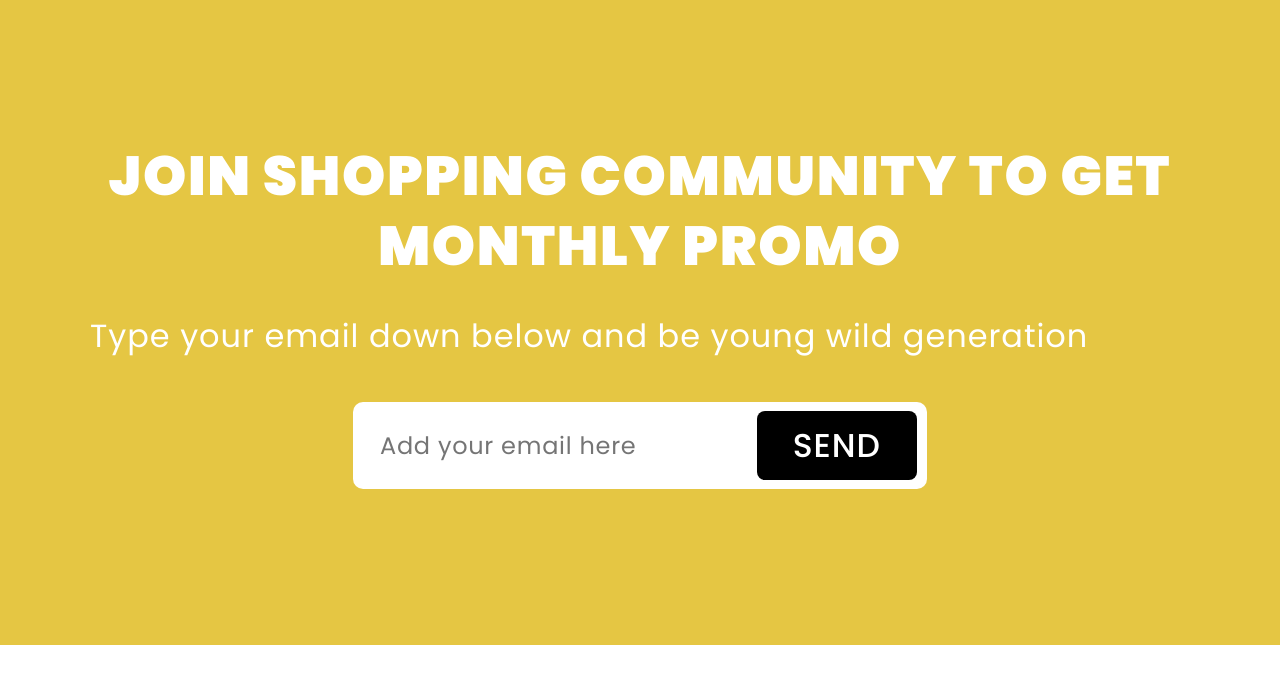
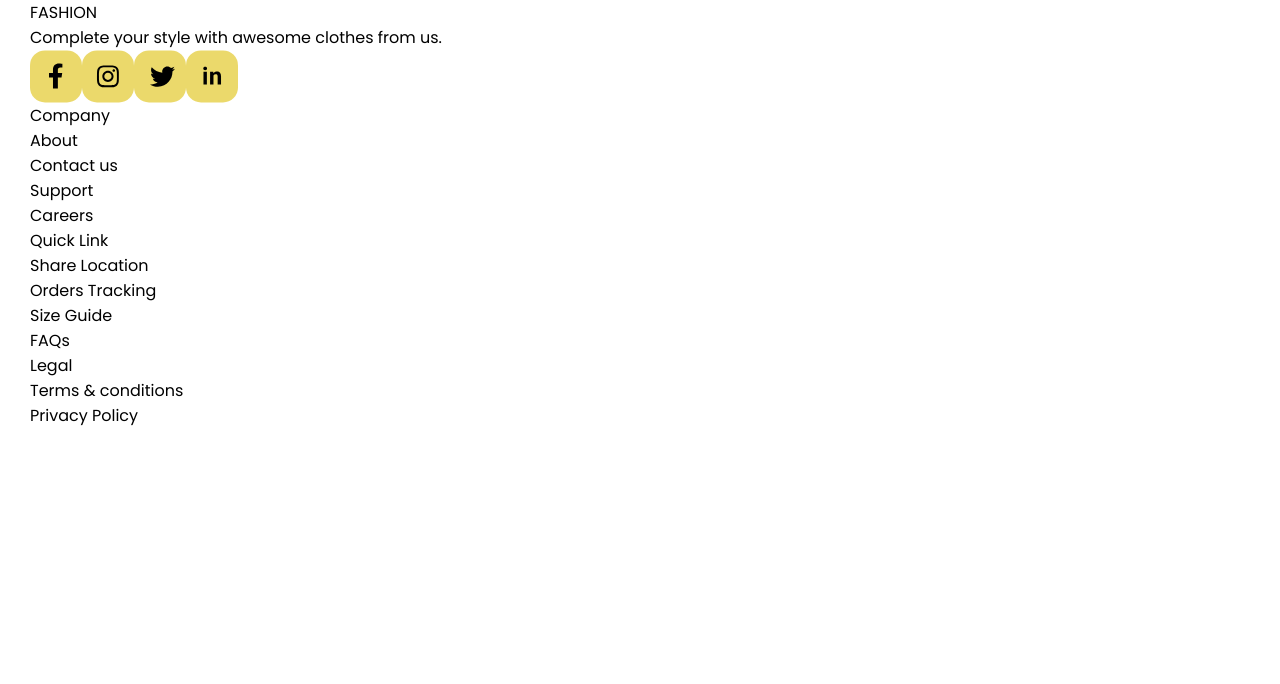
Before and after one commit to MikhailChekov/fashion-react, a React (Create React App) app: page / in a window 1280 px wide. Shown: the top 684 px of the page. Built offline with nearby package versions, Linux system fonts and the light colour scheme.

Commit message:
feat: start footer section (add skelet jsx and styles)

```diff
--- a/src/App.js
+++ b/src/App.js
@@ -6,6 +6,7 @@ import Sale from "./components/Sale/Sale";
 import Favourite from "./components/Favourite/Favourite";
 import MobileApp from "./components/MobileApp/MobileApp";
 import Join from "./components/Join/Join";
+import Footer from "./components/Footer/Footer";
 
 function App() {
 
@@ -17,8 +18,9 @@ function App() {
       <Arrivals />
       <Sale />
       <Favourite />
-      <MobileApp />*/}
-      <Join />
+      <MobileApp />
+      <Join />*/}
+      <Footer />
 		</div>
   );
 }
--- /dev/null
+++ b/src/components/Footer/Footer.css
@@ -0,0 +1,16 @@
+.footer {
+}
+.container {
+}
+.footer__text {
+}
+.footer__title {
+}
+.footer__desc {
+}
+.footer__socials {
+}
+.footer__menu {
+}
+.footer__menu-col {
+}
--- /dev/null
+++ b/src/components/Footer/Footer.jsx
@@ -0,0 +1,80 @@
+import React from "react";
+import "./Footer.css";
+import facebook from "../../img/socials/fb.svg";
+import instagram from "../../img/socials/inst.svg";
+import twitter from "../../img/socials/tw.svg";
+import linkedIn from "../../img/socials/in.svg";
+
+function Footer() {
+  return (
+    <footer className="footer">
+      <div className="container">
+        <div className="footer__text">
+          <div className="footer__title">FASHION</div>
+          <div className="footer__desc">
+            Complete your style with awesome clothes from us.
+          </div>
+          <div className="footer__socials">
+            <a
+              href="https://www.facebook.com/"
+              target="_blank"
+              rel="noopener noreferrer"
+            >
+              <img src={facebook} alt="facebook" />
+            </a>
+            <a
+              href="https://www.instagram.com/"
+              target="_blank"
+              rel="noopener noreferrer"
+            >
+              <img src={instagram} alt="instagram" />
+            </a>
+            <a
+              href="https://www.twitter.com/"
+              target="_blank"
+              rel="noopener noreferrer"
+            >
+              <img src={twitter} alt="twitter" />
+            </a>
+            <a
+              href="https://www.linkedin.com/"
+              target="_blank"
+              rel="noopener noreferrer"
+            >
+              <img src={linkedIn} alt="linkedIn" />
+            </a>
+          </div>
+        </div>
+        <div className="footer__menu">
+          <div className="footer__menu-col">
+            <ul>
+              <li>Company</li>
+              <li>About</li>
+              <li>Contact us</li>
+              <li>Support</li>
+              <li>Careers</li>
+            </ul>
+          </div>
+          <div className="footer__menu-col">
+            <ul>
+              <li>Quick Link</li>
+              <li>Share Location</li>
+              <li>Orders Tracking</li>
+              <li>Size Guide</li>
+              <li>FAQs</li>
+            </ul>
+          </div>
+          <div className="footer__menu-col">
+            <ul>
+              <li>Legal</li>
+              <li>Terms & conditions</li>
+              <li>Privacy Policy</li>
+            </ul>
+          </div>
+        </div>
+      </div>
+    </footer>
+  );
+}
+
+export default Footer;
```
